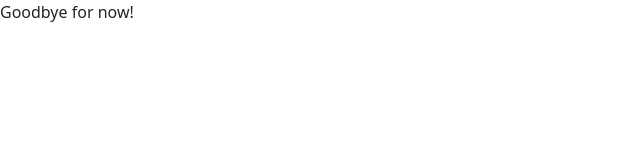
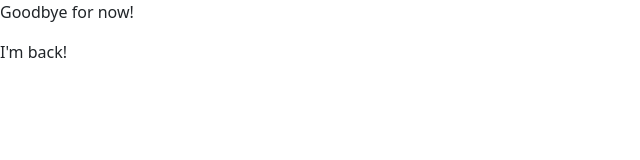
Before and after one commit to oksanaPeleshenko/first-repo, a plain HTML site: page index.html in a window 1280 px wide. Shown: the full height of the page, 0-640 px from the left. Drawn offline with nearby package versions, Linux system fonts and the light colour scheme.

Commit message:
added 2nd p

```diff
--- a/index.html
+++ b/index.html
@@ -12,6 +12,7 @@
   </head>
   <body>
     <p>Goodbye for now!</p>
+    <p>I'm back!</p>
 
     <!-- Optional JavaScript; choose one of the two! -->
 
```
